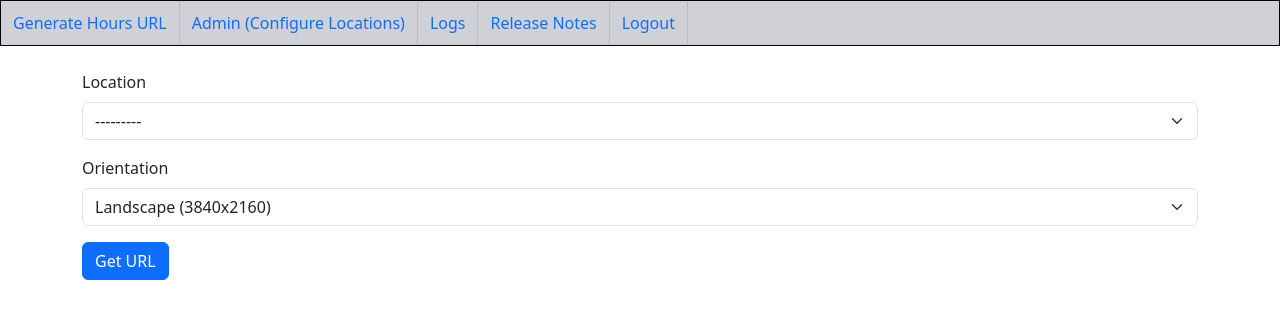
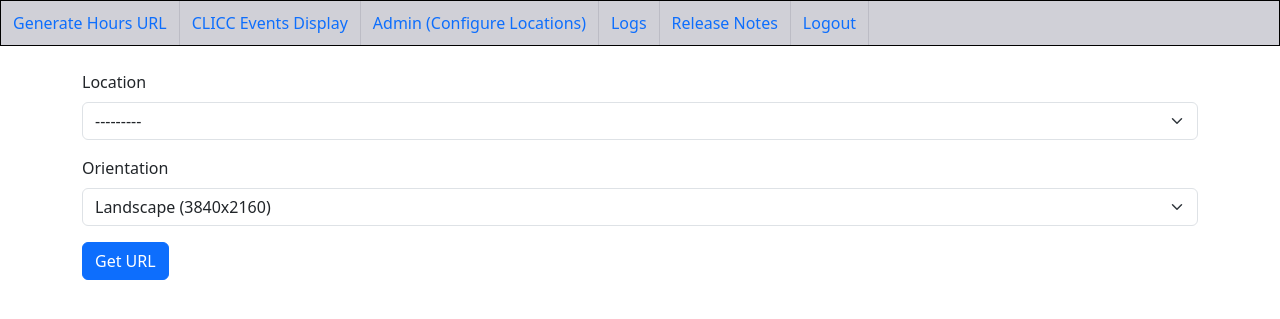
Before and after one commit to UCLALibrary/digital-signage-hours, a Django app: page / in a window 1280 px wide. Shown: the top 319 px of the page. Run offline with Django 4.2, Linux system fonts and the light colour scheme; the visitor is signed in with stand-in values (Sample User, id 1); data comes from the database, SQL or seed files in the repository; parts of the project's set-up code (start-up, migrations or seed data) failed here and were passed over; some libraries are stand-ins or nearby versions.

Commit message:
add CLICC event link to navbar

```diff
--- a/signs/templates/signs/base.html
+++ b/signs/templates/signs/base.html
@@ -16,6 +16,7 @@
 <body>
     <ul class="navbar">
         <li><a href="/get_hours_url/">Generate Hours URL</a></li>
+        <li><a href="/display_clicc_events/">CLICC Events Display</a></li>
         <li><a href="/admin/">Admin (Configure Locations)</a></li>
         <li><a href="/logs/">Logs</a></li>
         <li><a href="/release_notes/">Release Notes</a></li>
```
